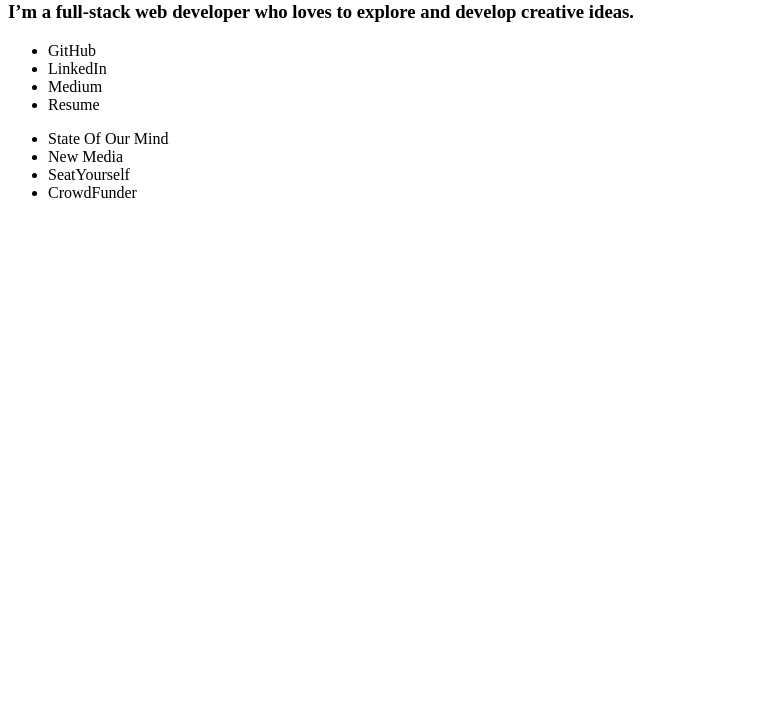
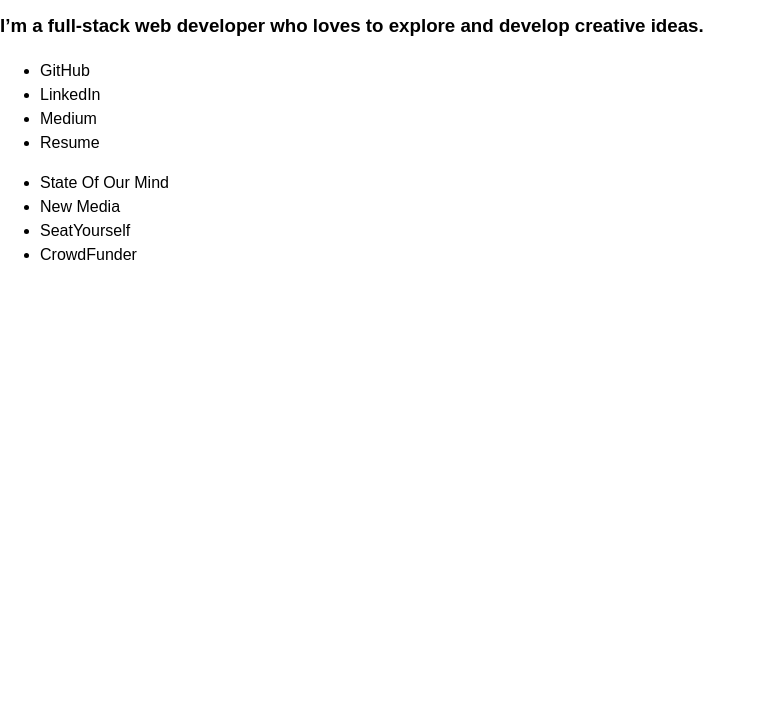
Before and after one commit to kroyagis/kroyagis.github.io, a plain HTML site: page index.html in a window 1280 px wide. Shown: the part 79-800 px from the top of the page, without its empty margins (0-766 px from the left). Drawn offline with Linux system fonts and the light colour scheme.

Commit message:
-linked css file -changed font

```diff
--- /dev/null
+++ b/css/styles.css
@@ -0,0 +1,6 @@
+body {
+  font-family: Arial, Helvetica, sans-serif;
+  font-size: 100%;
+  line-height: 1.5;
+  margin: 0;
+}
--- a/index.html
+++ b/index.html
@@ -2,6 +2,7 @@
 <html>
   <head>
     <meta charset="utf-8">
+    <link rel="stylesheet" href="css/styles.css"/>
     <title>Ji You</title>
   </head>
   <body>
```
